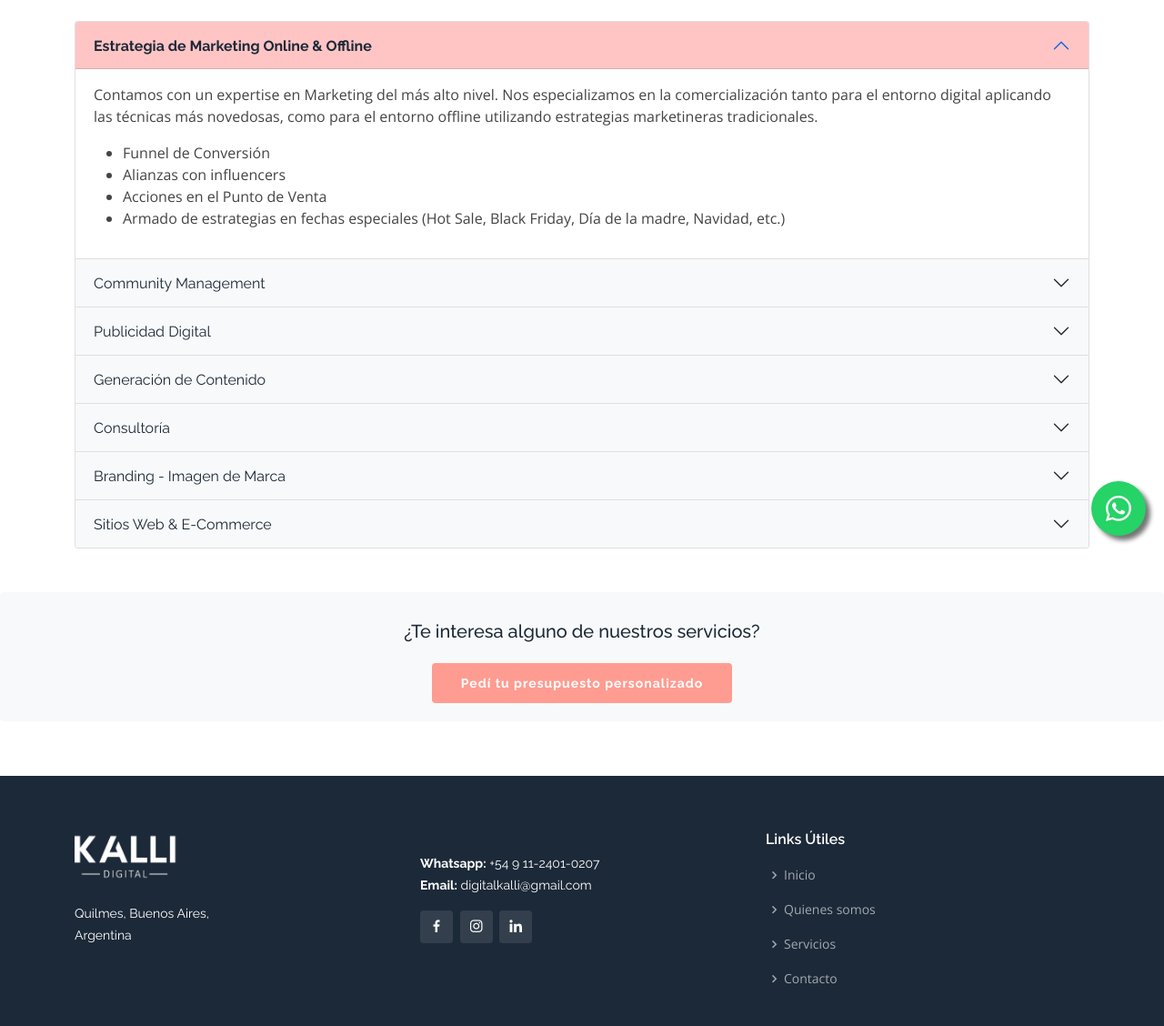
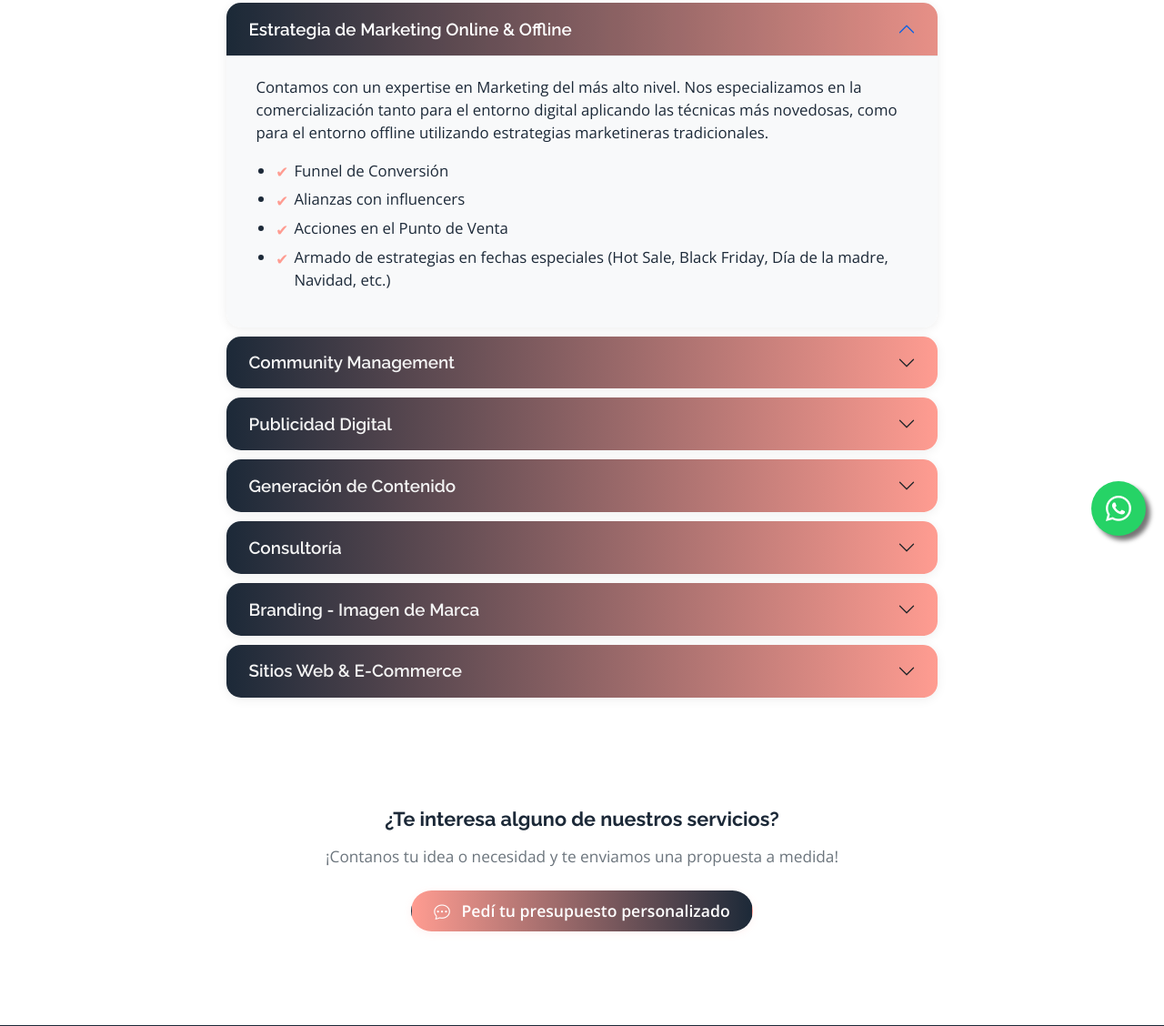
Before and after one commit to JuanKarabin/kalli-web, a plain HTML site: page servicios.html in a window 1280 px wide. Shown: the part 191-1319 px from the top of the page at 91% size. Drawn offline with nearby package versions, Linux system fonts and the light colour scheme.

Commit message:
Servicios

```diff
--- a/assets/css/style.css
+++ b/assets/css/style.css
@@ -499,7 +499,7 @@ h1, h2, h3, h4, h5, h6 {
 # Sections General
 --------------------------------------------------------------*/
 section {
-  padding: 60px 0;
+  padding: 40px 0;
   overflow: hidden;
 }
 
--- a/servicios.html
+++ b/servicios.html
@@ -94,7 +94,88 @@
 
     <section id="services" class="services">
       <div class="container animate-on-scroll">
-        <div class="accordion" id="accordionExample">
+        <style>
+          /* Modern Accordion Styles */
+          .modern-accordion .accordion-item {
+            border: none;
+            margin-bottom: 10px;
+            border-radius: 16px;
+            overflow: hidden;
+            box-shadow: 0 2px 12px rgba(0,0,0,0.07);
+            transition: box-shadow 0.3s;
+            background: #fff;
+          }
+          .modern-accordion .accordion-item:hover {
+            box-shadow: 0 6px 24px rgba(0,0,0,0.13);
+            transform: translateY(-2px) scale(1.01);
+            transition: box-shadow 0.3s, transform 0.2s;
+          }
+          .modern-accordion .accordion-header {
+            background: linear-gradient(90deg, #1c2938 0%, #FF9C91 100%);
+          }
+          .modern-accordion .accordion-button {
+            font-size: 1.18rem;
+            font-weight: 600;
+            color: #fff;
+            background: transparent;
+            border: none;
+            padding: 1.1rem 1.5rem;
+            transition: background 0.2s, color 0.2s;
+            box-shadow: none;
+            outline: none;
+          }
+          .modern-accordion .accordion-button:not(.collapsed) {
+            background: rgba(28,41,56,0.10);
+            color: #fff;
+          }
+          .modern-accordion .accordion-button.collapsed {
+            color: #f3f3f3;
+          }
+          .modern-accordion .accordion-button:focus {
+            box-shadow: none;
+          }
+          .modern-accordion .accordion-body {
+            background: #f8f9fa;
+            color: #1C2938;
+            padding: 1.3rem 2rem 1.7rem 2rem;
+            border-top: 1px solid #e9ecef;
+            font-size: 1.05rem;
+            border-radius: 0 0 16px 16px;
+            animation: fadeIn 0.5s;
+          }
+          .modern-accordion ul {
+            margin-top: 0.7em;
+            margin-bottom: 0.7em;
+            padding-left: 1.3em;
+          }
+          .modern-accordion li {
+            margin-bottom: 0.4em;
+            position: relative;
+            padding-left: 1.2em;
+          }
+          .modern-accordion li:before {
+            content: "✔";
+            color: #FF9C91;
+            position: absolute;
+            left: 0;
+            font-size: 1em;
+            top: 0.1em;
+          }
+          @keyframes fadeIn {
+            from { opacity: 0; transform: translateY(16px);}
+            to { opacity: 1; transform: none;}
+          }
+          /* Responsive */
+          @media (max-width: 576px) {
+            .modern-accordion .accordion-body {
+              padding: 1rem 1rem 1.3rem 1rem;
+            }
+            .modern-accordion .accordion-button {
+              padding: 0.9rem 1rem;
+            }
+          }
+        </style>
+        <div class="accordion modern-accordion" id="accordionExample" style="width: 70%;margin: 0 auto;">
           <div class="accordion-item">
             <h2 class="accordion-header" id="headingOne">
               <button class="accordion-button" type="button" data-bs-toggle="collapse" data-bs-target="#collapseOne" aria-expanded="true" aria-controls="collapseOne">
@@ -103,12 +184,12 @@
             </h2>
             <div id="collapseOne" class="accordion-collapse collapse show" aria-labelledby="headingOne" data-bs-parent="#accordionExample">
               <div class="accordion-body">
-                <p>Contamos con un expertise en Marketing del más alto nivel. Nos especializamos en la comercialización tanto para el entorno digital aplicando las técnicas más novedosas, como para el entorno offline utilizando estrategias marketineras tradicionales.
+                <p>Contamos con un expertise en Marketing del más alto nivel. Nos especializamos en la comercialización tanto para el entorno digital aplicando las técnicas más novedosas, como para el entorno offline utilizando estrategias marketineras tradicionales.</p>
                 <ul>
-                  <li> Funnel de Conversión</li>
-                  <li> Alianzas con influencers</li>
-                  <li> Acciones en el Punto de Venta</li>
-                  <li> Armado de estrategias en fechas especiales (Hot Sale, Black Friday, Día de la madre, Navidad, etc.)</li>
+                  <li>Funnel de Conversión</li>
+                  <li>Alianzas con influencers</li>
+                  <li>Acciones en el Punto de Venta</li>
+                  <li>Armado de estrategias en fechas especiales (Hot Sale, Black Friday, Día de la madre, Navidad, etc.)</li>
                 </ul>
               </div>
             </div>
@@ -123,15 +204,14 @@
               <div class="accordion-body">
                 <p>Este Servicio incluye:</p>
                 <ul>
-                  <li> Creación de Imagen de Marca online</li>
-                  <li> Manejo diario de Redes Sociales (Facebook - Instagram - LinkedIn - Youtube - Messenger - Whatsapp)</li>
-                  <li> Diseño y Creación de contenido en varios formatos</li>
-                  <li> Estrategias de SEO para el crecimiento de perfiles del negocio</li>
-                  <li> Informes de rendimiento mensuales</li>
-                  <li> Trabajo en Equipo con el cliente</li>
+                  <li>Creación de Imagen de Marca online</li>
+                  <li>Manejo diario de Redes Sociales (Facebook - Instagram - LinkedIn - Youtube - Messenger - Whatsapp)</li>
+                  <li>Diseño y Creación de contenido en varios formatos</li>
+                  <li>Estrategias de SEO para el crecimiento de perfiles del negocio</li>
+                  <li>Informes de rendimiento mensuales</li>
+                  <li>Trabajo en Equipo con el cliente</li>
                 </ul>
-
-                ¡Pedí tu Propuesta Personalizada!
+                <strong>¡Pedí tu Propuesta Personalizada!</strong>
               </div>
             </div>
           </div>
@@ -143,20 +223,18 @@
             </h2>
             <div id="collapseThree" class="accordion-collapse collapse" aria-labelledby="headingThree" data-bs-parent="#accordionExample">
               <div class="accordion-body">
-                <p>Este servicio incluye la creación de Campañas Publicitarias de mínimo 30 días, con el fin de dar a conocer tu negocio mediante anuncios impactantes, personalizados y creativos . Mediante el mismo vas a lograr que más gente conozca tu negocio, visite tu sitio web o e-commerce y se acerque a tu tienda física. Al finalizar, se entregan informes de resultados completos con el análisis del comportamiento de los usuarios.
-                </p>
+                <p>Este servicio incluye la creación de Campañas Publicitarias de mínimo 30 días, con el fin de dar a conocer tu negocio mediante anuncios impactantes, personalizados y creativos. Mediante el mismo vas a lograr que más gente conozca tu negocio, visite tu sitio web o e-commerce y se acerque a tu tienda física. Al finalizar, se entregan informes de resultados completos con el análisis del comportamiento de los usuarios.</p>
                 <p>Realizamos publicidad SEM en las siguientes plataformas digitales:</p>
                 <ul>
-                  <li> Facebook</li>
-                  <li> Instagram</li>
-                  <li> Google</li>
-                  <li> Youtube</li>
+                  <li>Facebook</li>
+                  <li>Instagram</li>
+                  <li>Google</li>
+                  <li>Youtube</li>
                 </ul>
-                Si querés recibir más información acerca de este servicio, no dudes en contactarnos.
+                <span>Si querés recibir más información acerca de este servicio, no dudes en contactarnos.</span>
               </div>
             </div>
           </div>
-
           <div class="accordion-item">
             <h2 class="accordion-header" id="headingFour">
               <button class="accordion-button collapsed" type="button" data-bs-toggle="collapse" data-bs-target="#collapseFour" aria-expanded="false" aria-controls="collapseFour">
@@ -168,11 +246,11 @@
                 <p>Si querés marcar un diferencial en el contenido que ofreces en los perfiles sociales de tu negocio, este servicio es lo que estás buscando.</p>
                 <p>Mediante el mismo vas a poder ofrecerle a la comunidad de tu marca un valor agregado excepcional y original. Creamos:</p>
                 <ul>
-                  <li> Contenido para Reels</li>
-                  <li> Contenido para Tik Tok</li>
-                  <li> Contenido Audiovisual (Fotografía - Video)</li>
+                  <li>Contenido para Reels</li>
+                  <li>Contenido para Tik Tok</li>
+                  <li>Contenido Audiovisual (Fotografía - Video)</li>
                 </ul>
-                Contamos con herramientas tecnológicas de última generación, bancos de imágenes premium, herramientas de diseño profesionales y equipamiento para producciones.
+                <span>Contamos con herramientas tecnológicas de última generación, bancos de imágenes premium, herramientas de diseño profesionales y equipamiento para producciones.</span>
               </div>
             </div>
           </div>
@@ -184,14 +262,11 @@
             </h2>
             <div id="collapseFive" class="accordion-collapse collapse" aria-labelledby="headingFive" data-bs-parent="#accordionExample">
               <div class="accordion-body">
-                <p>¿Sentís que tu negocio se encuentra en un callejón sin salida? ¿Creés que podrías tener una mejor performance online, pero no sabés como hacerlo?
-                </p>
-                <p>Mediante este servicio realizamos un análisis profundo del estado actual de tu negocio en todas las plataformas. Luego, se realiza un informe del mismo y se detectan oportunidades de mejora. Además, se plantean estrategias y cursos de acción para mejorar la situación o para generar la apertura de nuevos caminos.
-                </p>
+                <p>¿Sentís que tu negocio se encuentra en un callejón sin salida? ¿Creés que podrías tener una mejor performance online, pero no sabés como hacerlo?</p>
+                <p>Mediante este servicio realizamos un análisis profundo del estado actual de tu negocio en todas las plataformas. Luego, se realiza un informe del mismo y se detectan oportunidades de mejora. Además, se plantean estrategias y cursos de acción para mejorar la situación o para generar la apertura de nuevos caminos.</p>
               </div>
             </div>
           </div>
-
           <div class="accordion-item">
             <h2 class="accordion-header" id="headingSix">
               <button class="accordion-button collapsed" type="button" data-bs-toggle="collapse" data-bs-target="#collapseSix" aria-expanded="false" aria-controls="collapseSix">
@@ -202,11 +277,10 @@
               <div class="accordion-body">
                 <p>¿Necesitás darle vida a ese proyecto que tenés en mente? ¿Querés hacerle un refresh a tu imagen actual?</p>
                 <p>Además de la organización, crear una buena imagen de marca es uno de los pilares de éxito para que tu negocio funcione y llame la atención de tus clientes potenciales.</p>
-                <p>Con este servicio creamos un logo, un slogan, una paleta de colores y tipografia, un tono de comunicación y le damos vida a la esencia de tu marca.</p>
+                <p>Con este servicio creamos un logo, un slogan, una paleta de colores y tipografía, un tono de comunicación y le damos vida a la esencia de tu marca.</p>
               </div>
             </div>
           </div>
-
           <div class="accordion-item">
             <h2 class="accordion-header" id="headingSeven">
               <button class="accordion-button collapsed" type="button" data-bs-toggle="collapse" data-bs-target="#collapseSeven" aria-expanded="false" aria-controls="collapseSeven">
@@ -215,24 +289,45 @@
             </h2>
             <div id="collapseSeven" class="accordion-collapse collapse" aria-labelledby="headingSeven" data-bs-parent="#accordionExample">
               <div class="accordion-body">
-                <p>¿Tu negocio necesita un sitio web institucional? ¿Querés expandirte y comercializar tus productos mediante una plataforma e-commerce?  </p>
+                <p>¿Tu negocio necesita un sitio web institucional? ¿Querés expandirte y comercializar tus productos mediante una plataforma e-commerce?</p>
                 <p>¡Contratando este servicio podemos ayudarte! Hoy en día se dice que si un negocio no tiene presencia online, no existe. Por eso, es crucial que tu negocio cuente con un sitio web.</p>
                 <p>Nuestro equipo de desarrollo web creará junto con vos un sitio 100% ajustado a las necesidades de tus clientes y de tu negocio. De esta forma, lograrás posicionarte en el mundo e-commerce con una plataforma digital fácil y funcional para quienes la visiten.</p>
               </div>
             </div>
           </div>
+        </div>
+        <br><br>
+        <div class="card text-center te-interesa-card animate-on-scroll">
+          <div class="card-body py-5">
+            <h5 class="card-title mb-3" style="font-size:1.35rem;font-weight:700;color:#1C2938;">
+              ¿Te interesa alguno de nuestros servicios?
+            </h5>
+            <p class="mb-4" style="color:#6c757d;font-size:1.08rem;">
+              ¡Contanos tu idea o necesidad y te enviamos una propuesta a medida!
+            </p>
+            <a href="contacto.html" class="btn btn-gradient px-4 py-2" style="background:linear-gradient(90deg,#FF9C91 0%,#1C2938 100%);color:#fff;font-weight:600;border-radius:30px;font-size:1.1rem;box-shadow:0 2px 8px rgba(255,156,145,0.13);transition:background 0.2s,box-shadow 0.2s;">
+              <i class="bi bi-chat-dots me-2"></i> Pedí tu presupuesto personalizado
+            </a>
+          </div>
+          <style>
+            .te-interesa-card {
+              border: none;
+              border-radius: 18px;
+              background: #fff;
+              transition: box-shadow 0.3s, transform 0.2s;
+            }
+            .te-interesa-card:hover {
+              transform: translateY(-2px) scale(1.01);
+            }
+            .btn-gradient:hover, .btn-gradient:focus {
+              background: linear-gradient(90deg,#1C2938 0%,#FF9C91 100%);
+              color: #fff;
+              box-shadow: 0 4px 18px rgba(28,41,56,0.13);
+              text-decoration: none;
+            }
+          </style>
+        </div>
       </div>
-    </div>
-    <br><br>
-
-    <div class="card text-center te-interesa-card animate-on-scroll">
-      <div class="card-body">
-        <h5 class="card-title">¿Te interesa alguno de nuestros servicios?</h5>
-        <br>
-        <a href="contacto.html" class="btn-enviar-mensaje"><strong>Pedí tu presupuesto personalizado</strong></a>
-      </div>
-    </div>
-
     </section><!-- End Services Section -->
 
     <!-- ======= Services Section VIEJO======= -->
```
